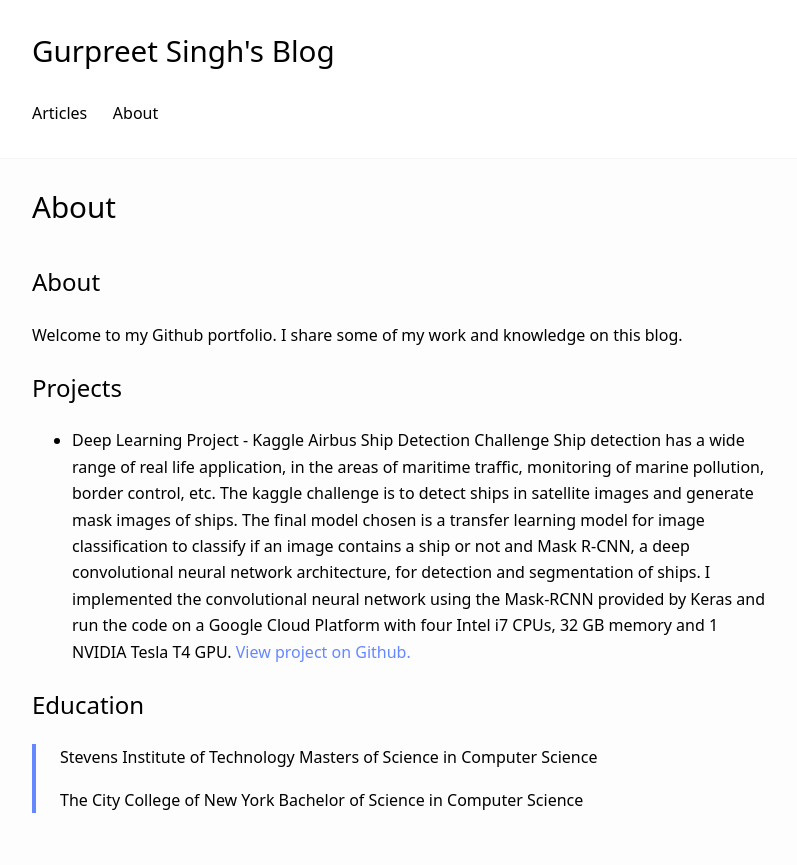
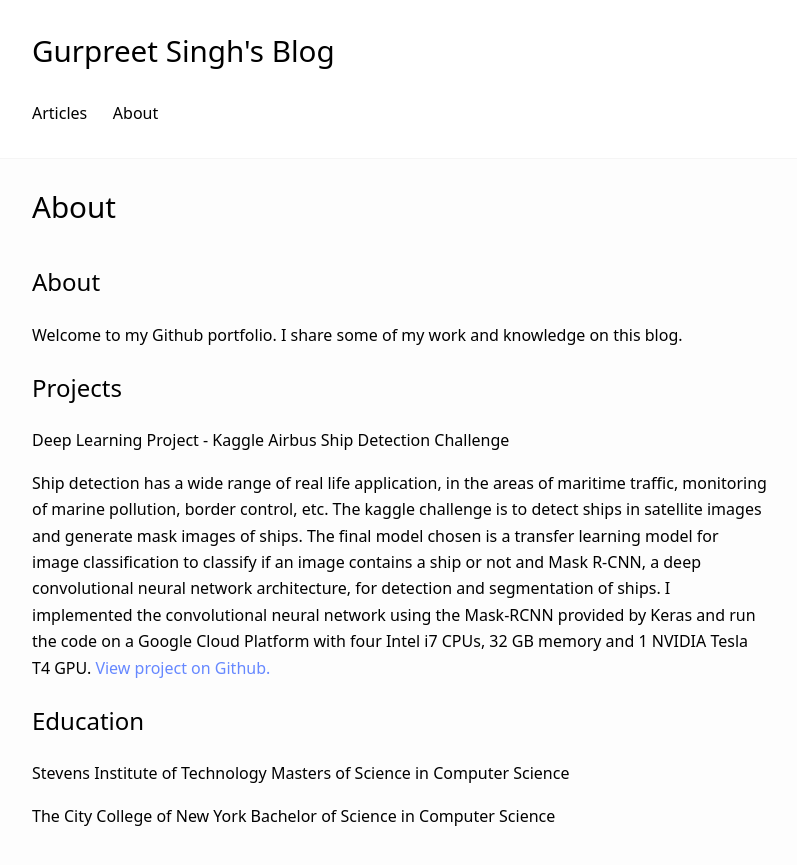
Before and after one commit to gurpreet-ai/gurpreet-ai.github.io, a Jekyll site: the page built from about.md, in a window 1280 px wide. Shown: the top 865 px of the page, without its empty margins (240-1037 px from the left). Built offline with Jekyll 4.4.1, drawn with Linux system fonts in a browser that asks for light colours.

```diff
--- a/about.md
+++ b/about.md
@@ -9,13 +9,14 @@ Welcome to my Github portfolio. I share some of my work and knowledge on this bl
 
 ## Projects
 
-- **Deep Learning Project - Kaggle Airbus Ship Detection Challenge**
+**Deep Learning Project - Kaggle Airbus Ship Detection Challenge**
+
 Ship detection has a wide range of real life application, in the areas of maritime traffic, monitoring of marine pollution, border control, etc. The kaggle challenge is to detect ships in satellite images and generate mask images of ships. The final model chosen is a transfer learning model for image classification to classify if an image contains a ship or not and Mask R-CNN, a deep convolutional neural network architecture, for detection and segmentation of ships. I implemented the convolutional neural network using the Mask-RCNN provided by Keras and run the code on a Google Cloud Platform with four Intel i7 CPUs, 32 GB memory and 1 NVIDIA Tesla T4 GPU. [View project on Github.](https://github.com/gopysingh/CS585-Project)
 
 ## Education
 
-> **Stevens Institute of Technology**
-> Masters of Science in Computer Science
->
-> **The City College of New York**
-> Bachelor of Science in Computer Science
+**Stevens Institute of Technology**
+Masters of Science in Computer Science
+
+**The City College of New York**
+Bachelor of Science in Computer Science
```
